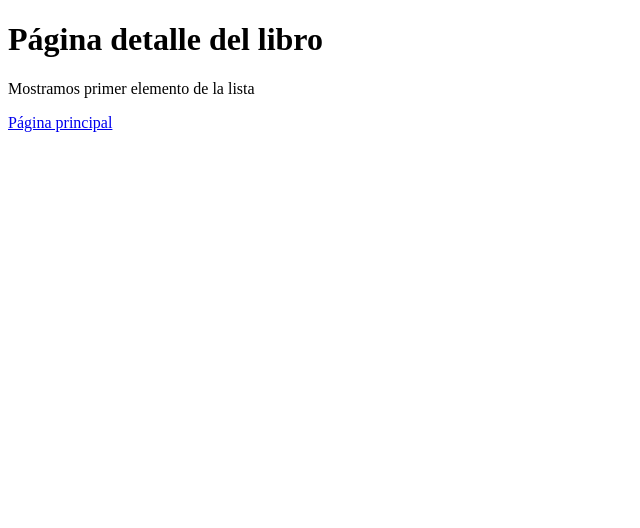
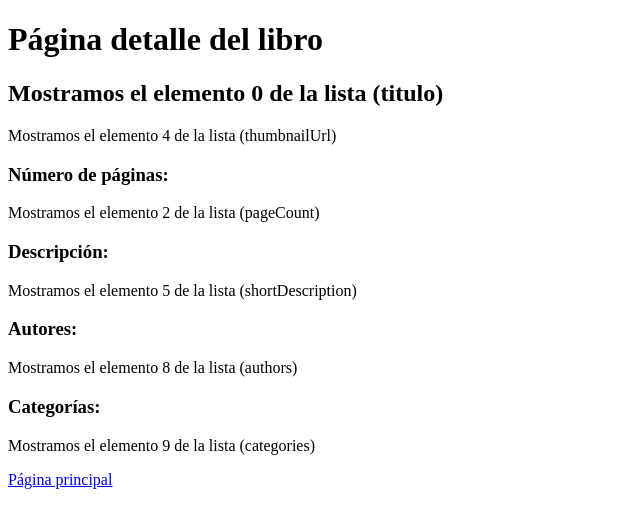
Before and after one commit to Daniel-164/Prueba_Heroku, a Flask app: page /libro/1 in a window 1280 px wide. Shown: the top 528 px of the page, without its empty margins (0-640 px from the left). Run offline with Flask 2, Linux system fonts and the light colour scheme.

Commit message:
Estructura paginas

```diff
--- a/templates/detalle.html
+++ b/templates/detalle.html
@@ -6,7 +6,16 @@
     </head>
     <body>
         <h1>Página detalle del libro</h1>
-        <p>Mostramos primer elemento de la lista</p>
+        <h2>Mostramos el elemento 0 de la lista (titulo)</h2>
+        <p>Mostramos el elemento 4 de la lista (thumbnailUrl)</p>
+        <h3>Número de páginas:</h3>
+        <p>Mostramos el elemento 2 de la lista (pageCount)</p>
+        <h3>Descripción:</h3>
+        <p>Mostramos el elemento 5 de la lista (shortDescription)</p>
+        <h3>Autores:</h3>
+        <p>Mostramos el elemento 8 de la lista (authors)</p>
+        <h3>Categorías:</h3>
+        <p>Mostramos el elemento 9 de la lista (categories)</p>
         <a href="/">Página principal</a>
     </body>
 </html>
```
